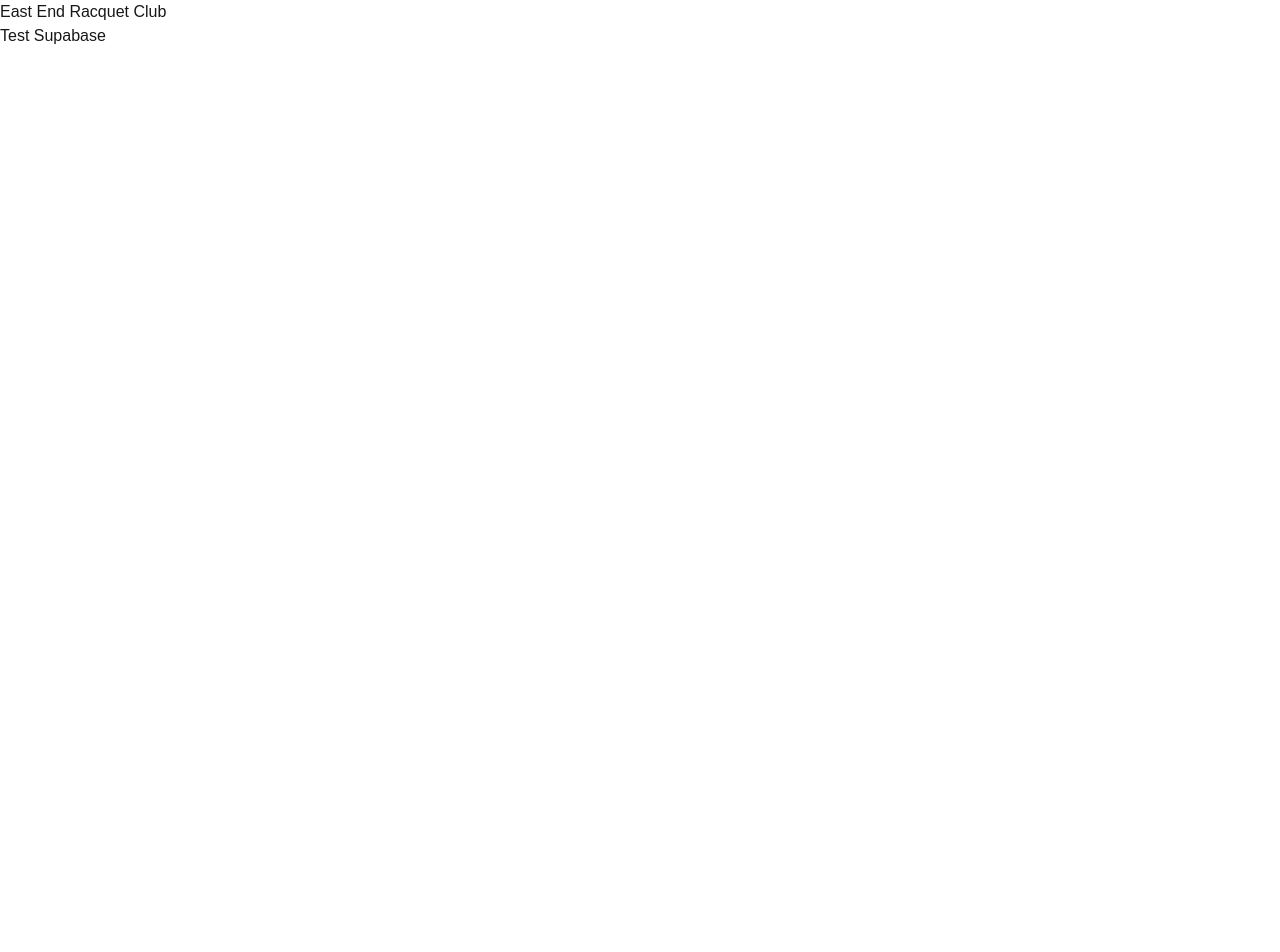
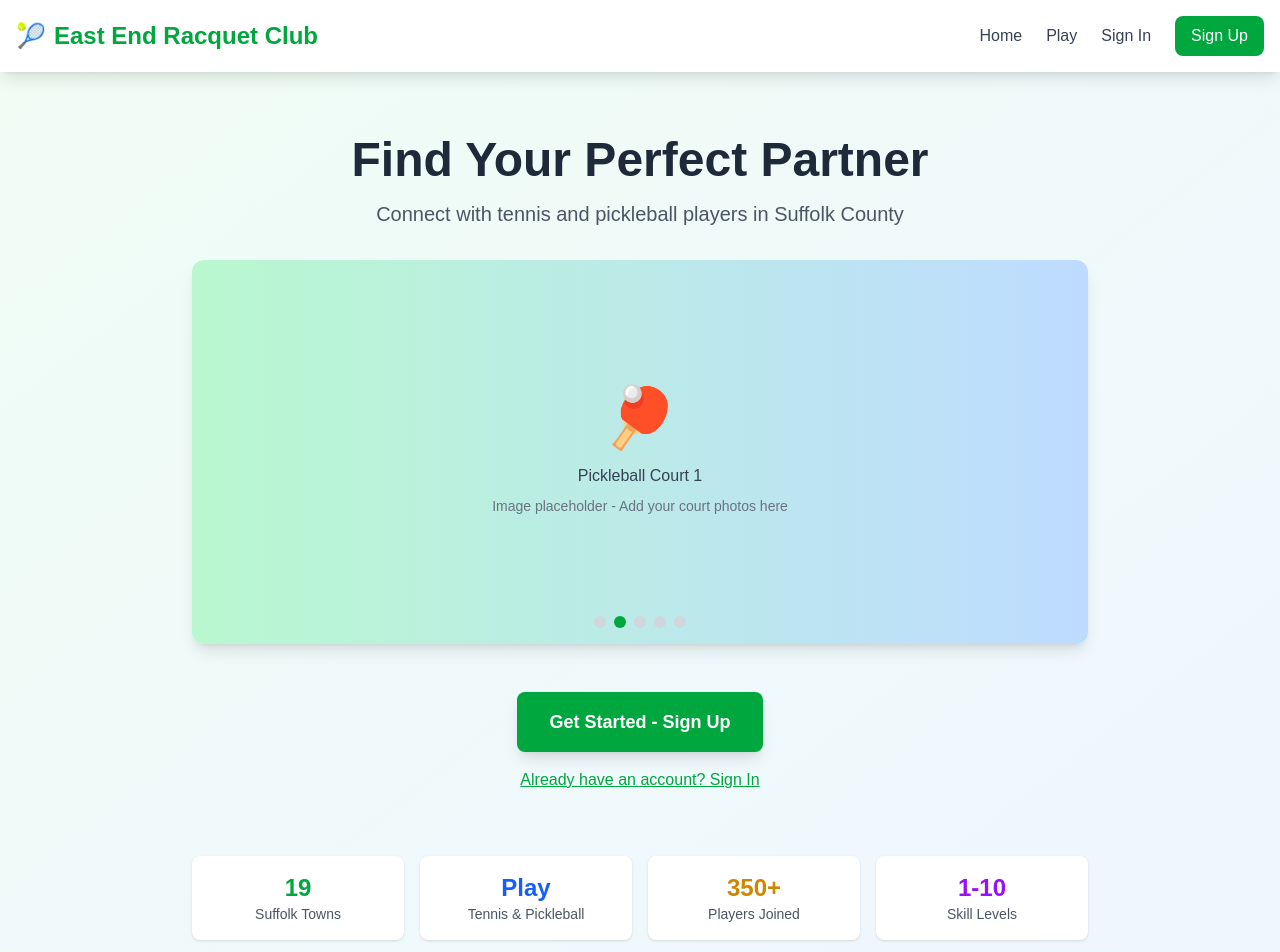
Before and after one commit to Domipowski/East-End-Racquet-Club, a Next.js app: page / in a window 1280 px wide. Shown: the top 952 px of the page. Before the commit the page ends 800 px from the top, so only its background shows below. Built offline with nearby package versions, Linux system fonts and the light colour scheme; no server answers.

Commit message:
Homepage

```diff
--- a/app/page.js
+++ b/app/page.js
@@ -1,18 +1,235 @@
-// app/page.js
-'use client'  // Add this line at the top
+'use client'
 
+import Link from 'next/link'
+import { useEffect, useState } from 'react'
 import { supabase } from '../lib/supabase'
 
 export default function Home() {
-  const testConnection = async () => {
-    const { data, error } = await supabase.from('profiles').select('*')
-    console.log('Supabase test:', { data, error })
+  const [session, setSession] = useState(null)
+  const [loading, setLoading] = useState(true)
+  const [currentSlide, setCurrentSlide] = useState(0)
+
+  // Placeholder images - you can replace these with your actual images
+  const carouselImages = [
+    { id: 1, alt: "Tennis Court 1" },
+    { id: 2, alt: "Pickleball Court 1" },
+    { id: 3, alt: "Tennis Court 2" },
+    { id: 4, alt: "Community Players" },
+    { id: 5, alt: "Court Complex" }
+  ]
+
+  useEffect(() => {
+    // Get initial session
+    supabase.auth.getSession().then(({ data: { session } }) => {
+      setSession(session)
+      setLoading(false)
+    })
+
+    // Listen for auth changes
+    const { data: { subscription } } = supabase.auth.onAuthStateChange(
+      (_event, session) => {
+        setSession(session)
+        setLoading(false)
+      }
+    )
+
+    return () => subscription.unsubscribe()
+  }, [])
+
+  // Auto-advance carousel
+  useEffect(() => {
+    const interval = setInterval(() => {
+      setCurrentSlide((prev) => (prev + 1) % carouselImages.length)
+    }, 4000)
+
+    return () => clearInterval(interval)
+  }, [carouselImages.length])
+
+  if (loading) {
+    return (
+      <div className="min-h-screen bg-green-50 flex items-center justify-center">
+        <div className="text-center">
+          <div className="animate-spin rounded-full h-12 w-12 border-b-2 border-green-600 mx-auto"></div>
+          <p className="mt-4 text-gray-600">Loading...</p>
+        </div>
+      </div>
+    )
   }
 
   return (
-    <div>
-      <h1>East End Racquet Club</h1>
-      <button onClick={testConnection}>Test Supabase</button>
+    <div className="min-h-screen bg-gradient-to-br from-green-50 to-blue-50">
+      {/* Navigation Bar */}
+      <nav className="bg-white shadow-lg sticky top-0 z-50">
+        <div className="container mx-auto px-4">
+          <div className="flex items-center justify-between py-4">
+            {/* Logo */}
+            <div className="flex items-center space-x-2">
+              <span className="text-2xl">🎾</span>
+              <Link href="/" className="text-2xl font-bold text-green-600 whitespace-nowrap">
+                East End Racquet Club
+              </Link>
+            </div>
+
+            {/* Navigation Links */}
+            <div className="flex items-center space-x-6">
+              <Link href="/" className="text-gray-700 hover:text-green-600 font-medium transition-colors">
+                Home
+              </Link>
+              <Link href="/search" className="text-gray-700 hover:text-green-600 font-medium transition-colors">
+                Play
+              </Link>
+              {session ? (
+                <>
+                  <Link href="/profile" className="text-gray-700 hover:text-green-600 font-medium transition-colors">
+                    Profile
+                  </Link>
+                  <button
+                    onClick={() => supabase.auth.signOut()}
+                    className="text-gray-700 hover:text-green-600 font-medium transition-colors"
+                  >
+                    Sign Out
+                  </button>
+                </>
+              ) : (
+                <>
+                  <Link href="/signin" className="text-gray-700 hover:text-green-600 font-medium transition-colors">
+                    Sign In
+                  </Link>
+                  <Link
+                    href="/signup"
+                    className="bg-green-600 text-white px-4 py-2 rounded-lg hover:bg-green-700 transition-colors"
+                  >
+                    Sign Up
+                  </Link>
+                </>
+              )}
+            </div>
+          </div>
+        </div>
+      </nav>
+
+      {/* Main Content */}
+      <div className="container mx-auto px-4 py-16">
+        <div className="text-center max-w-4xl mx-auto">
+          {/* Header */}
+          <div className="mb-8">
+            <h1 className="text-5xl font-bold text-gray-800 mb-4">
+              Find Your Perfect Partner
+            </h1>
+            <p className="text-xl text-gray-600 mb-2">
+              Connect with tennis and pickleball players in Suffolk County
+            </p>
+          </div>
+
+          {/* Image Carousel */}
+          <div className="mb-12 relative bg-white rounded-xl shadow-lg overflow-hidden">
+            <div className="relative h-96">
+              {carouselImages.map((image, index) => (
+                <div
+                  key={image.id}
+                  className={`absolute inset-0 transition-opacity duration-500 ${
+                    index === currentSlide ? 'opacity-100' : 'opacity-0'
+                  }`}
+                >
+                  <div className="w-full h-full bg-gradient-to-r from-green-200 to-blue-200 flex items-center justify-center">
+                    <div className="text-center">
+                      <div className="text-6xl mb-4">
+                        {index % 2 === 0 ? '🎾' : '🏓'}
+                      </div>
+                      <p className="text-gray-700 font-medium">
+                        {image.alt}
+                      </p>
+                      <p className="text-sm text-gray-500 mt-2">
+                        Image placeholder - Add your court photos here
+                      </p>
+                    </div>
+                  </div>
+                </div>
+              ))}
+            </div>
+
+            {/* Carousel Indicators */}
+            <div className="absolute bottom-4 left-1/2 transform -translate-x-1/2 flex space-x-2">
+              {carouselImages.map((_, index) => (
+                <button
+                  key={index}
+                  onClick={() => setCurrentSlide(index)}
+                  className={`w-3 h-3 rounded-full transition-colors ${
+                    index === currentSlide ? 'bg-green-600' : 'bg-gray-300'
+                  }`}
+                />
+              ))}
+            </div>
+          </div>
+
+          {/* Action Buttons */}
+          <div className="space-y-4">
+            {session ? (
+              // Logged in state
+              <div className="space-y-4">
+                <p className="text-lg text-gray-700 mb-6">
+                  Welcome back! Ready to find some players?
+                </p>
+                <Link
+                  href="/search"
+                  className="inline-block bg-green-600 text-white px-8 py-4 rounded-lg font-semibold text-lg hover:bg-green-700 transition-colors shadow-lg"
+                >
+                  🔍 Search for Players
+                </Link>
+                <div className="mt-4">
+                  <button
+                    onClick={() => supabase.auth.signOut()}
+                    className="text-gray-600 hover:text-gray-800 underline"
+                  >
+                    Sign Out
+                  </button>
+                </div>
+              </div>
+            ) : (
+              // Not logged in state
+              <div className="space-y-4">
+                <Link
+                  href="/signup"
+                  className="inline-block bg-green-600 text-white px-8 py-4 rounded-lg font-semibold text-lg hover:bg-green-700 transition-colors shadow-lg"
+                >
+                  Get Started - Sign Up
+                </Link>
+                <div>
+                  <Link
+                    href="/signin"
+                    className="text-green-600 hover:text-green-800 underline font-medium"
+                  >
+                    Already have an account? Sign In
+                  </Link>
+                </div>
+              </div>
+            )}
+          </div>
+
+          {/* Quick Stats */}
+          <div className="mt-16 grid grid-cols-4 gap-4 max-w-4xl mx-auto">
+            <div className="text-center p-4 bg-white rounded-lg shadow">
+              <div className="text-2xl font-bold text-green-600">19</div>
+              <div className="text-sm text-gray-600">Suffolk Towns</div>
+            </div>
+
+            <div className="text-center p-4 bg-white rounded-lg shadow">
+              <div className="text-2xl font-bold text-blue-600">Play</div>
+              <div className="text-sm text-gray-600">Tennis & Pickleball</div>
+            </div>
+
+            <div className="text-center p-4 bg-white rounded-lg shadow">
+              <div className="text-2xl font-bold text-yellow-600">350+</div>
+              <div className="text-sm text-gray-600">Players Joined</div>
+            </div>
+
+            <div className="text-center p-4 bg-white rounded-lg shadow">
+              <div className="text-2xl font-bold text-purple-600">1-10</div>
+              <div className="text-sm text-gray-600">Skill Levels</div>
+            </div>
+          </div>
+        </div>
+      </div>
     </div>
   )
 }
```
Also changed, not shown: 1 other file (tests, documents, lock files or other folders).
